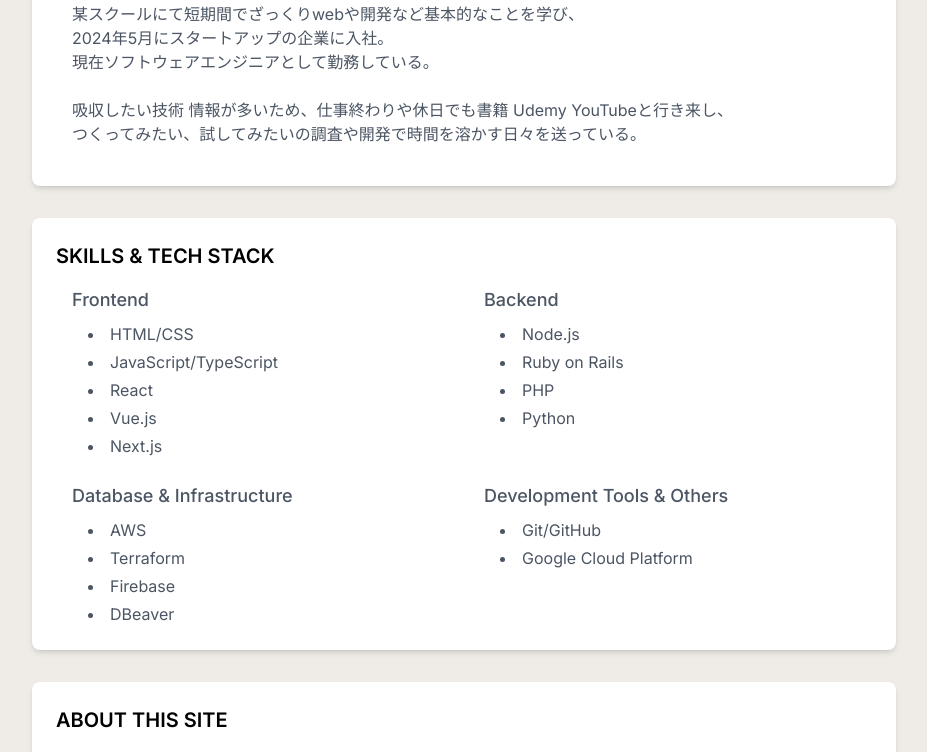
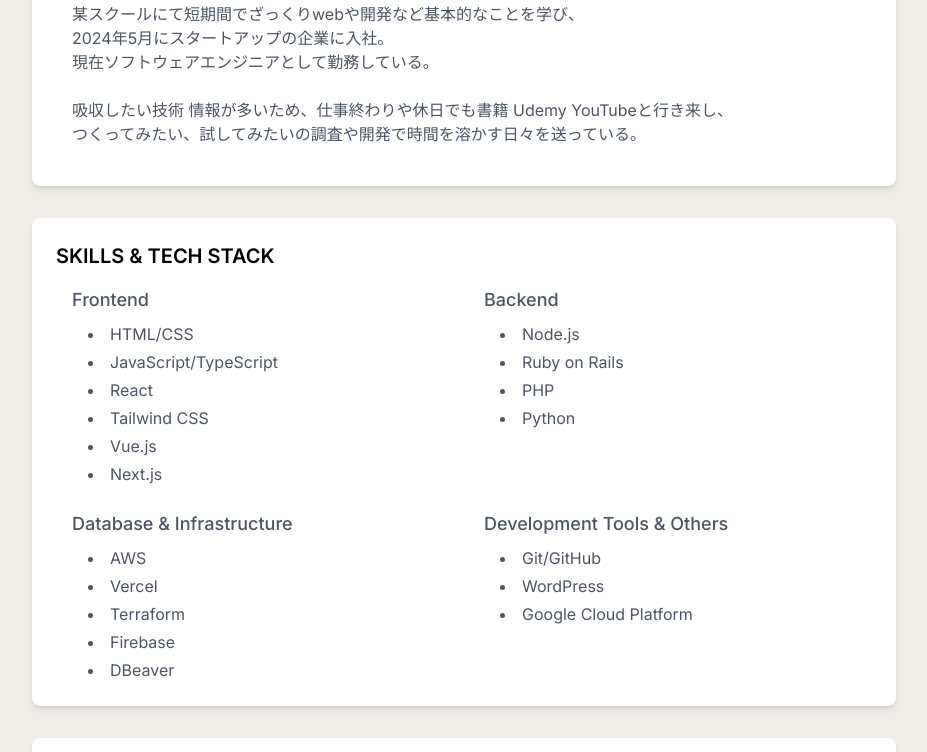
Before and after one commit to n-haruhi/my-tech-blog, a Next.js app: page /about in a window 1280 px wide. Shown: the part 482-1234 px from the top of the page, without its empty margins (176-1103 px from the left). Built offline with nearby package versions, Linux system fonts and the light colour scheme.

Commit message:
Add: New skills to profile

```diff
--- a/src/app/about/page.tsx
+++ b/src/app/about/page.tsx
@@ -44,6 +44,7 @@ export default function AboutPage() {
               <li>HTML/CSS</li>
               <li>JavaScript/TypeScript</li>
               <li>React</li>
+              <li>Tailwind CSS</li>
               <li>Vue.js</li>
               <li>Next.js</li>
             </ul>
@@ -65,6 +66,7 @@ export default function AboutPage() {
             <h3 className="text-gray-600 text-lg font-medium mb-2">Database & Infrastructure</h3>
             <ul className="list-disc list-inside text-gray-600 space-y-1 ml-4">
               <li>AWS</li>
+              <li>Vercel</li>
               <li>Terraform</li>
               <li>Firebase</li>
               <li>DBeaver</li>
@@ -76,6 +78,7 @@ export default function AboutPage() {
             <h3 className="text-gray-600 text-lg font-medium mb-2">Development Tools & Others</h3>
             <ul className="list-disc list-inside text-gray-600 space-y-1 ml-4">
               <li>Git/GitHub</li>
+              <li>WordPress</li>
               <li>Google Cloud Platform</li>
             </ul>
           </div>
```
